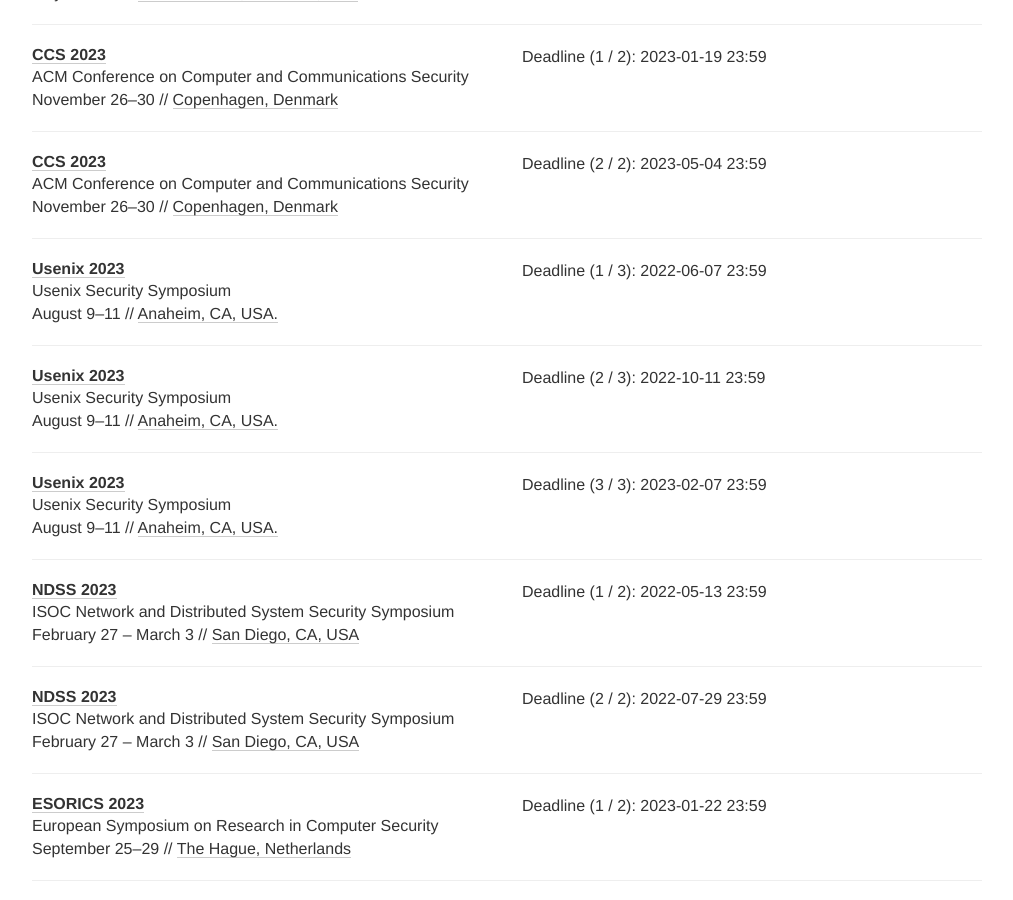
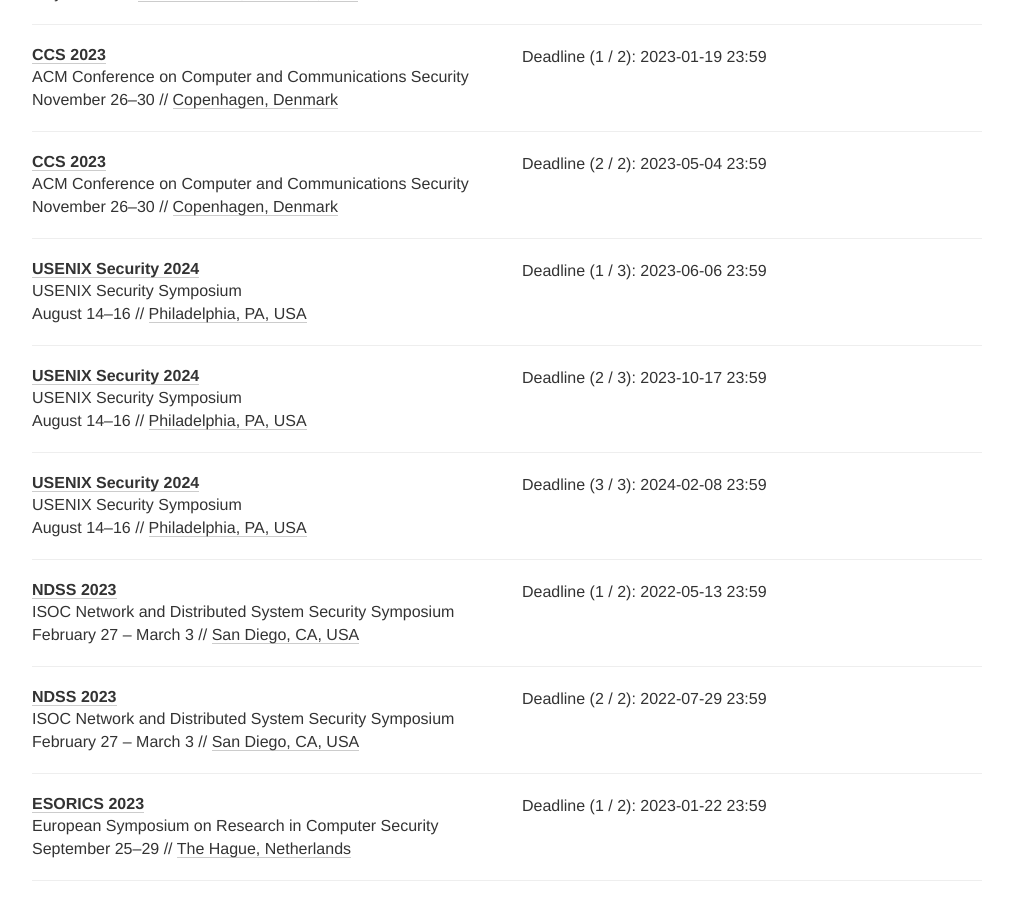
Before and after one commit to sec-deadlines/sec-deadlines.github.io, a Jekyll site: the page built from index.html, in a window 1280 px wide and 900 px high, scrolled down 631 px. Shown: the whole window, without its empty margins (133-1146 px from the left). Built offline with Jekyll 4.4.1, drawn with Linux system fonts in a browser that asks for light colours; nearby versions of some CDN libraries; comment, search, counter and statistics services are not loaded.

Commit message:
USENIX Security '24

```diff
--- a/_data/conferences.yml
+++ b/_data/conferences.yml
@@ -24,16 +24,16 @@
   place: Copenhagen, Denmark
   tags: [SEC, PRIV, CONF]
 
-- name: Usenix
-  description: Usenix Security Symposium
-  year: 2023
-  link: https://www.usenix.org/conference/usenixsecurity23
+- name: USENIX Security
+  description: USENIX Security Symposium
+  year: 2024
+  link: https://www.usenix.org/conference/usenixsecurity24
   deadline:
-    - "2022-06-07 23:59"
-    - "2022-10-11 23:59"
-    - "2023-02-07 23:59"
-  date: "August 9-11"
-  place: Anaheim, CA, USA.
+    - "2023-06-06 23:59"
+    - "2023-10-17 23:59"
+    - "2024-02-08 23:59"
+  date: "August 14-16"
+  place: Philadelphia, PA, USA
   tags: [SEC, PRIV, CONF]
 
 - name: NDSS
```
